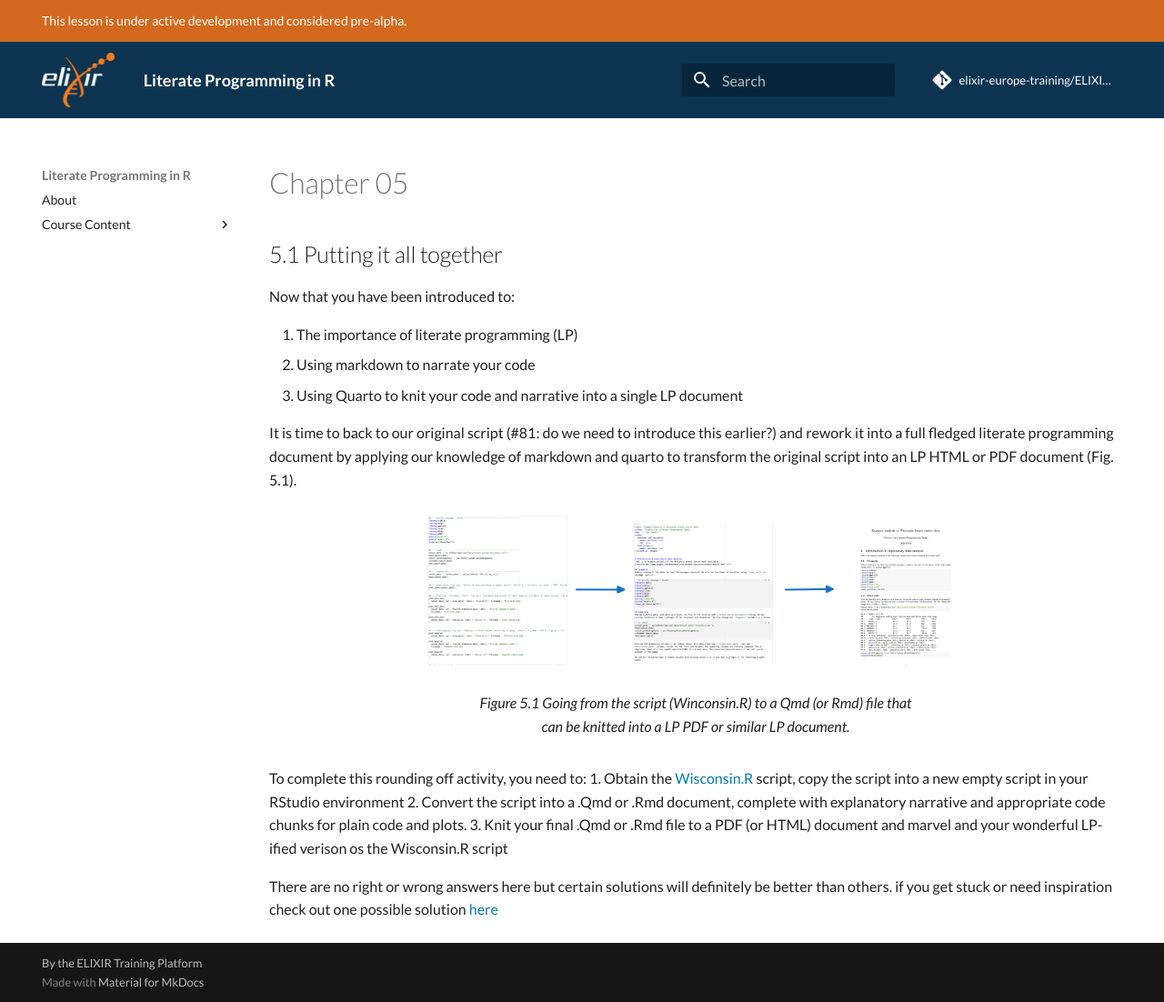
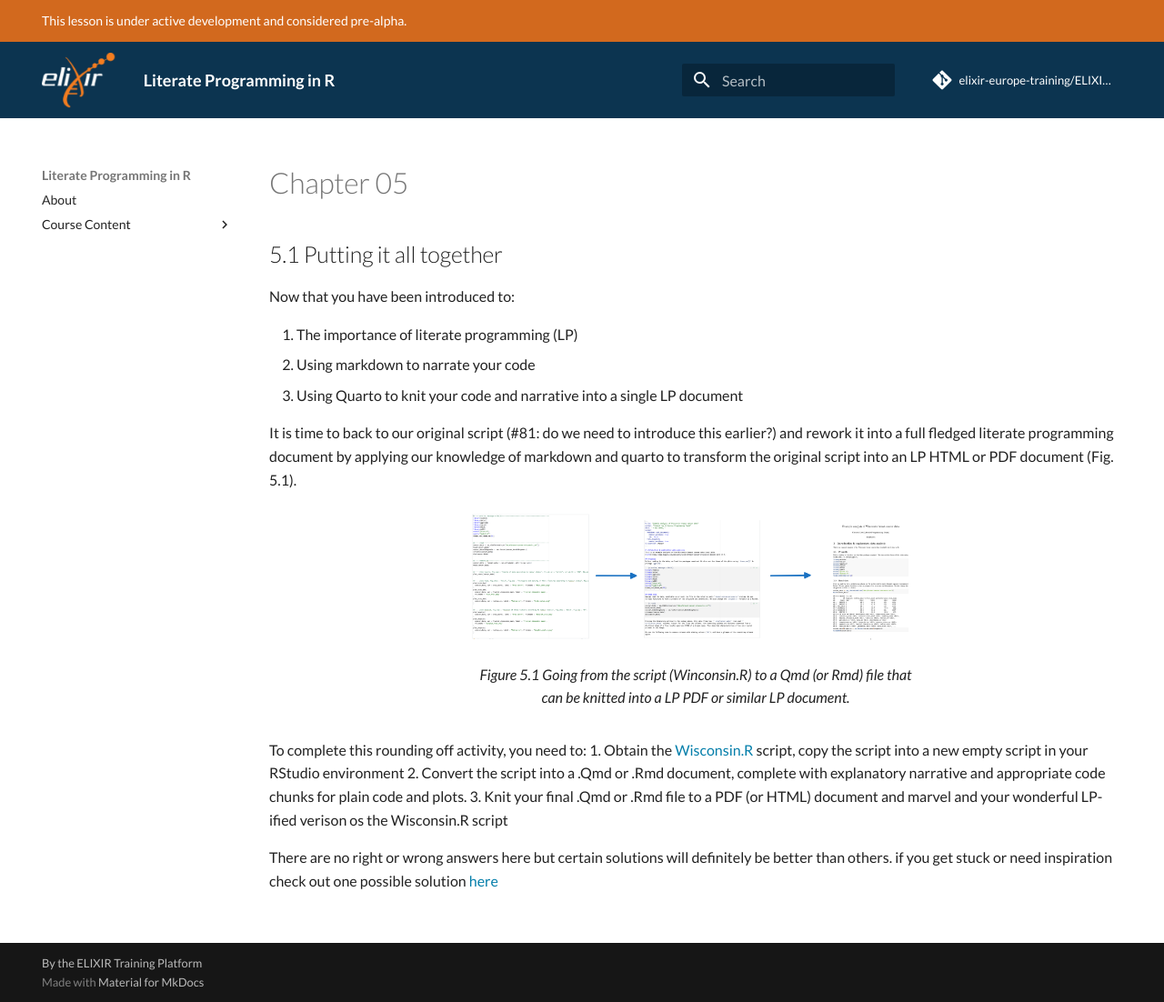
Before and after one commit to elixir-europe-training/ELIXIR-TrP-LiterateProgrammingR-CodeRep, an MkDocs documentation site: the page built from docs/chapters/chapter_05.md, in a window 1280 px wide and 1102 px high. Shown: the whole window at 91% size. Built offline with MkDocs 1.6.1 and Material for MkDocs 9.7.7, drawn with Linux system fonts in a browser that asks for light colours; comment, search, counter and statistics services are not loaded.

Commit message:
Update chapter_05.md
trying to fix figure 5.§

```diff
--- a/docs/chapters/chapter_05.md
+++ b/docs/chapters/chapter_05.md
@@ -11,7 +11,7 @@
 to transform the original script into an LP HTML or PDF document (Fig. 5.1).
 
 <figure>
-<img src="../../assets/images/RtoQmdtoPDF.png" width="600"  alt="Image comparing LaTex vs. Markdown sytnax"/>
+<img src="../../assets/images/RtoQmdtoPDF.png" width="500"  alt="Image comparing LaTex vs. Markdown sytnax"/>
 <figcaption> Figure 5.1 Going from the script (Winconsin.R) to a Qmd (or Rmd) file that can be knitted into a LP PDF or similar LP document. </figcaption>
 </figure>
 
```
